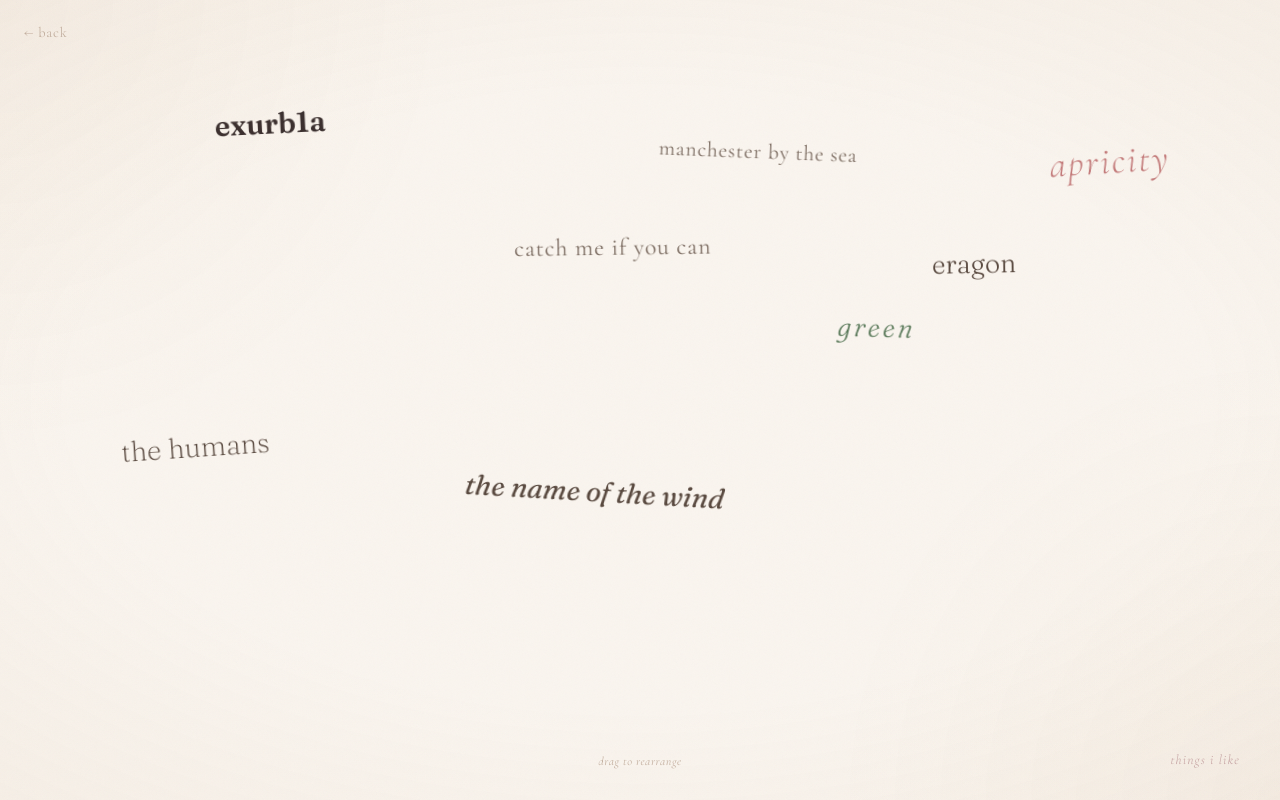
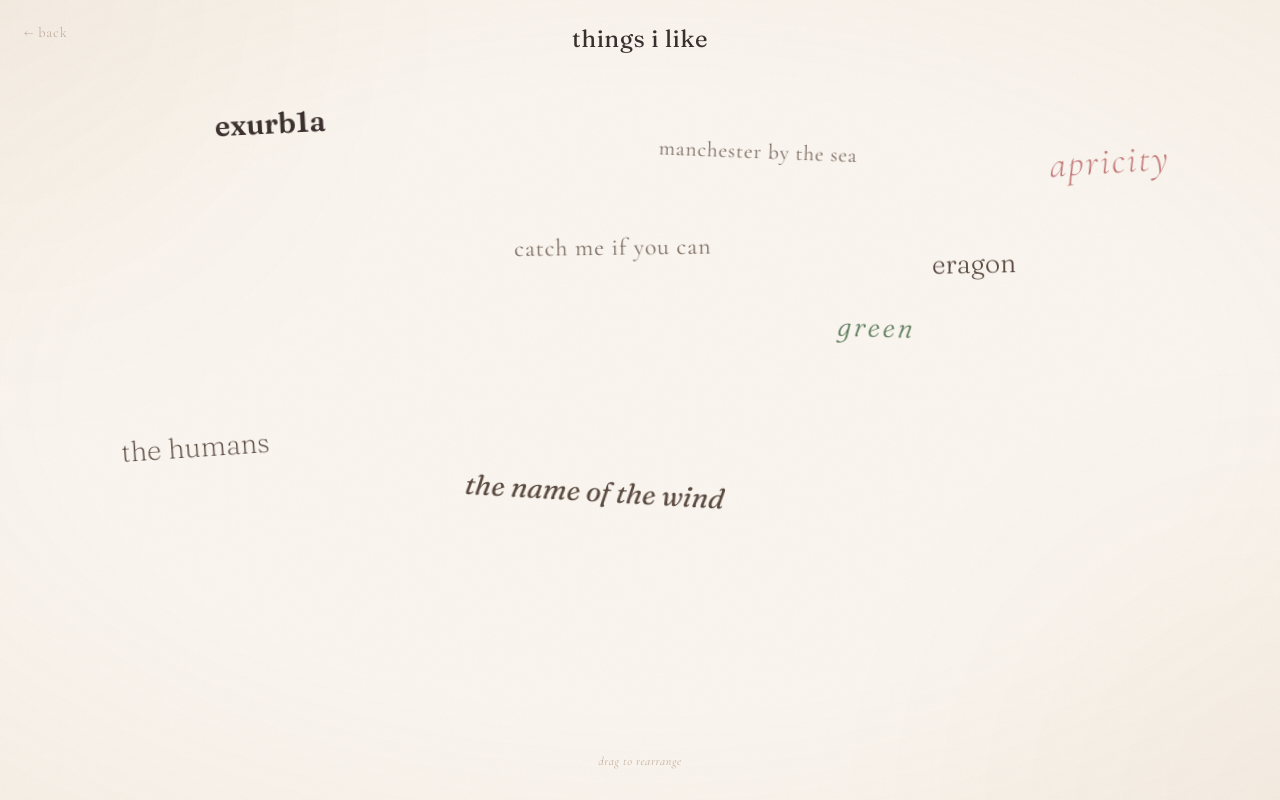
Before and after one commit to pranshulb/personal_website, a website: page things-i-like.html in a window 1280 px wide. Drawn offline with nearby package versions, Linux system fonts and the light colour scheme.

Commit message:
make title visible — larger, darker, centered top

```diff
--- a/things-i-like.html
+++ b/things-i-like.html
@@ -51,15 +51,15 @@
 
     h1 {
       position: fixed;
-      bottom: 2rem;
-      right: 2.5rem;
-      font-size: 0.85rem;
-      font-weight: 300;
-      color: #c4a0a0;
+      top: 1.5rem;
+      left: 50%;
+      transform: translateX(-50%);
+      font-size: 1.5rem;
+      font-weight: 400;
+      color: #3a2f2f;
       z-index: 10;
-      font-family: 'Cormorant Garamond', Georgia, serif;
-      font-style: italic;
-      letter-spacing: 0.08em;
+      font-family: 'Fraunces', Georgia, serif;
+      letter-spacing: 0.02em;
     }
 
     .hint {
```
